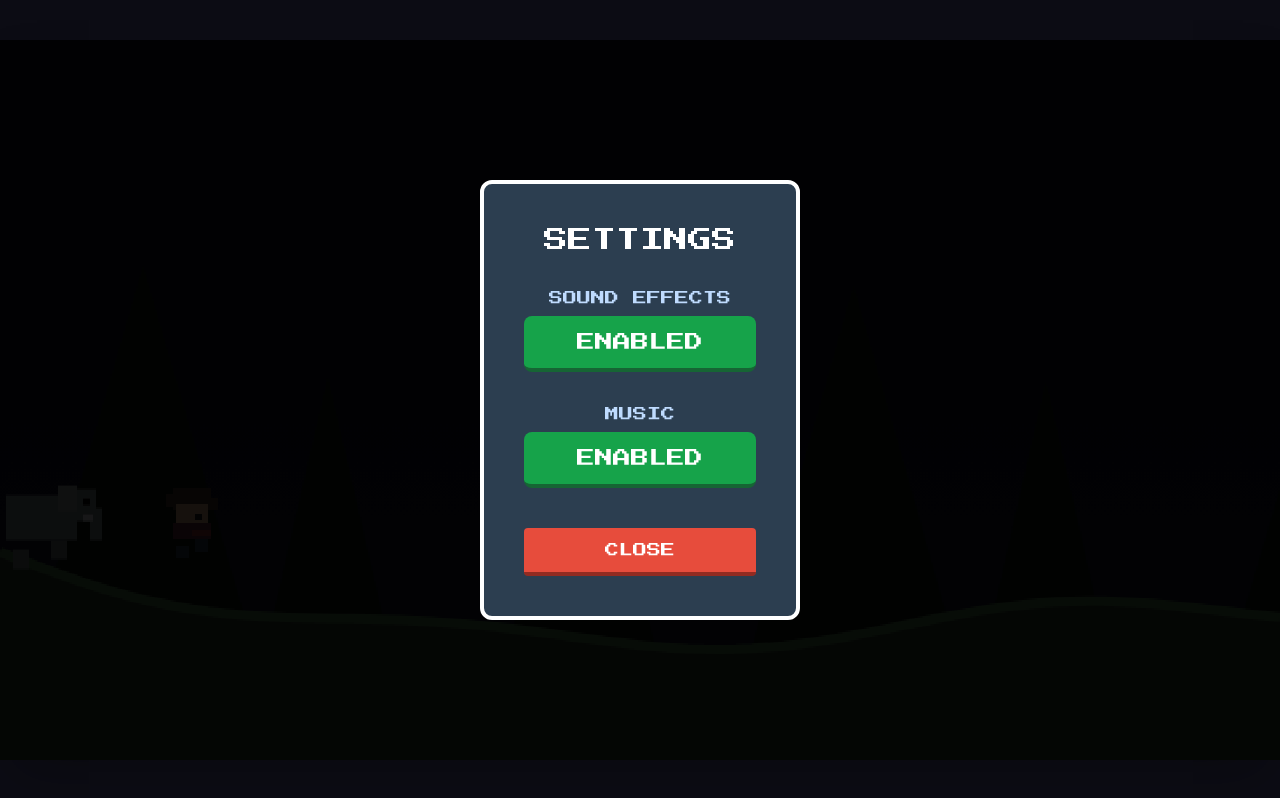
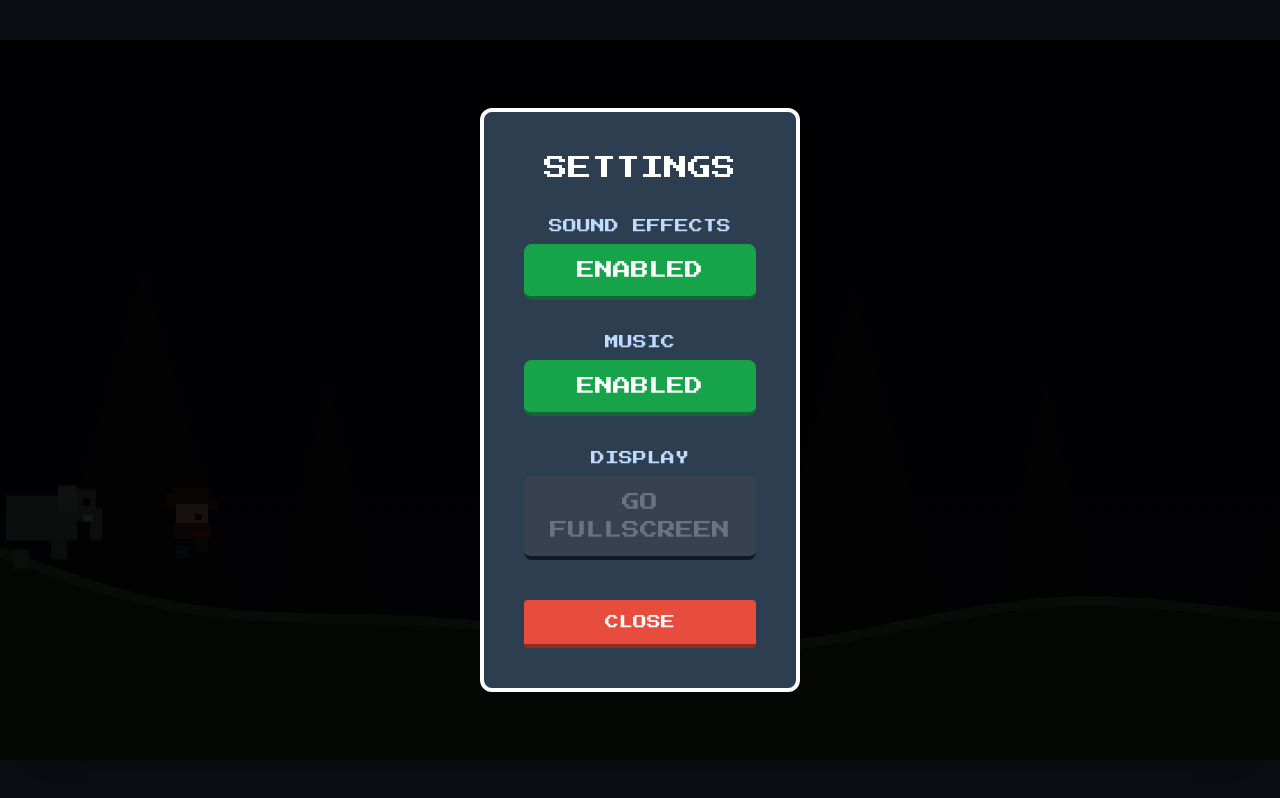
Before and after one commit to sarangnaik26/Clear-Ahead, a React (Vite) app: page / in a window 1280 px wide. Both pictures are taken after a click on the button 1239 px from the left and 81 px from the top of the page. Built offline with nearby package versions, Linux system fonts and the light colour scheme.

Commit message:
Add fullscreen toggle to settings

```diff
--- a/components/Popups.tsx
+++ b/components/Popups.tsx
@@ -246,7 +246,22 @@ export const HowToPlayPopup: React.FC<{ onClose: () => void }> = ({ onClose }) =
 
 export const SettingsPopup: React.FC<{ onClose: () => void }> = ({ onClose }) => {
   const [, setTick] = useState(0);
+  const [isFullscreen, setIsFullscreen] = useState(!!document.fullscreenElement);
   const forceUpdate = () => setTick(t => t + 1);
+
+  const toggleFullscreen = async () => {
+    try {
+      if (!document.fullscreenElement) {
+        await document.documentElement.requestFullscreen();
+        setIsFullscreen(true);
+      } else {
+        await document.exitFullscreen();
+        setIsFullscreen(false);
+      }
+    } catch (err) {
+      console.error("Error attempting to enable fullscreen:", err);
+    }
+  };
 
   return (
     <div className="absolute inset-0 bg-black/90 flex items-center justify-center p-4 z-50 overflow-hidden">
@@ -269,6 +284,15 @@ export const SettingsPopup: React.FC<{ onClose: () => void }> = ({ onClose }) =>
               className={`py-2 md:py-3 rounded-lg border-b-2 md:border-b-4 pixel-font text-[10px] md:text-lg transition-all ${audioService.musicEnabled ? 'bg-green-600 border-green-800 text-white' : 'bg-gray-700 border-gray-900 text-gray-500'}`}
             >
               {audioService.musicEnabled ? 'ENABLED' : 'MUTED'}
+            </button>
+          </div>
+          <div className="flex flex-col gap-2">
+            <span className="text-blue-200 pixel-font text-[8px] md:text-sm uppercase">Display</span>
+            <button
+              onClick={() => { audioService.playButtonClick(); toggleFullscreen(); }}
+              className={`py-2 md:py-3 rounded-lg border-b-2 md:border-b-4 pixel-font text-[10px] md:text-lg transition-all ${isFullscreen ? 'bg-blue-600 border-blue-800 text-white' : 'bg-gray-700 border-gray-900 text-gray-500'}`}
+            >
+              {isFullscreen ? 'EXIT FULLSCREEN' : 'GO FULLSCREEN'}
             </button>
           </div>
         </div>
```
